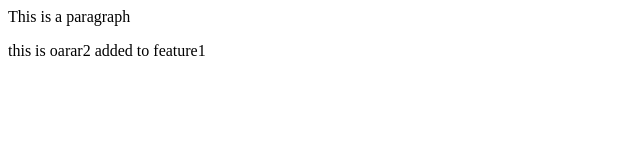
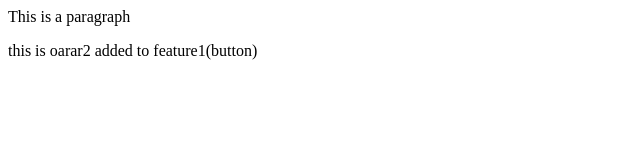
Before and after one commit to shreyaslingwal/localrepo, a plain HTML site: page index.html in a window 1280 px wide. Shown: the full height of the page, 0-640 px from the left. Drawn offline with Linux system fonts and the light colour scheme.

Commit message:
First beanch commit

```diff
--- a/index.html
+++ b/index.html
@@ -1,2 +1,2 @@
 <pr> This is a paragraph</pr>
-<p>this is oarar2 added to feature1</p>
+<p>this is oarar2 added to feature1(button)</p>
```
